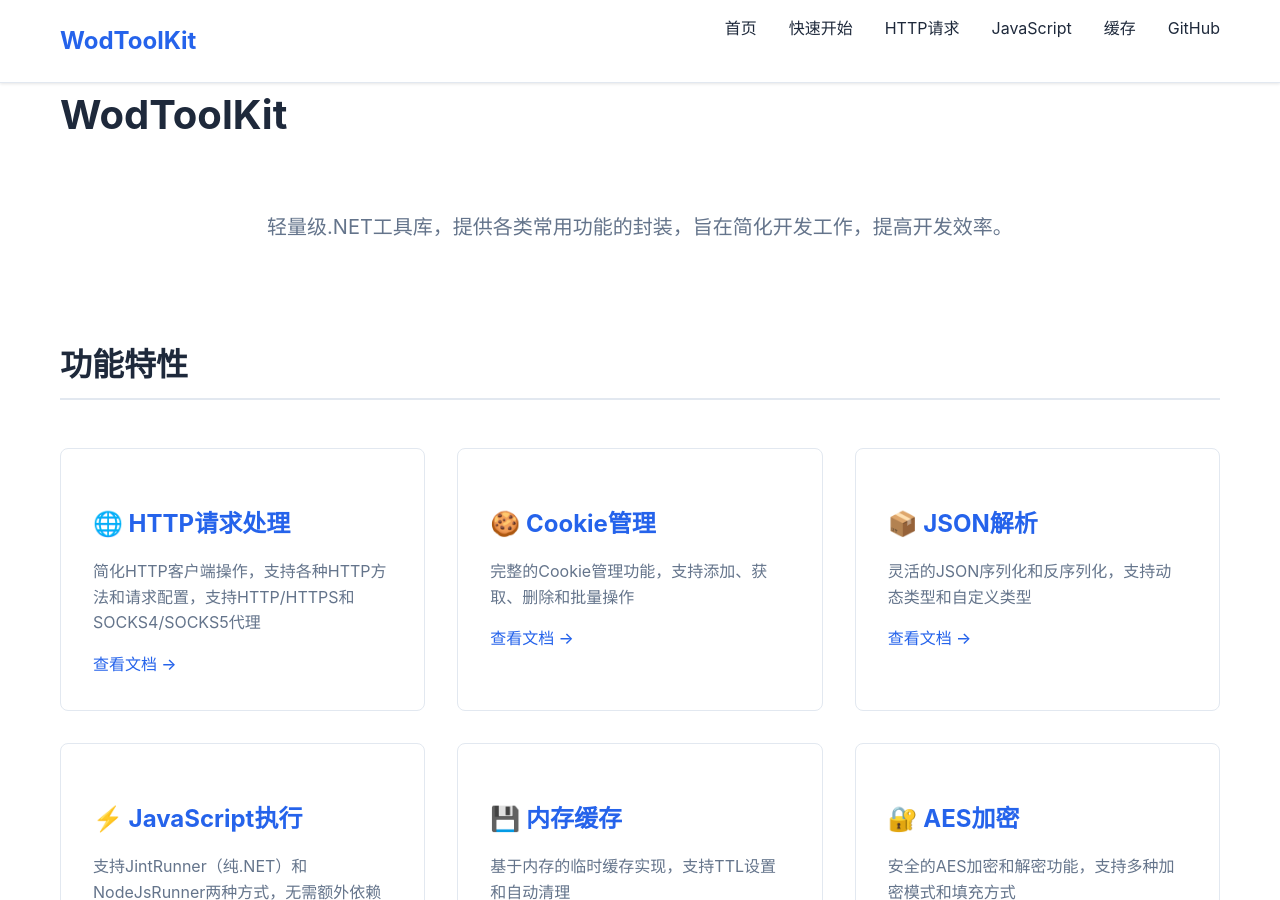
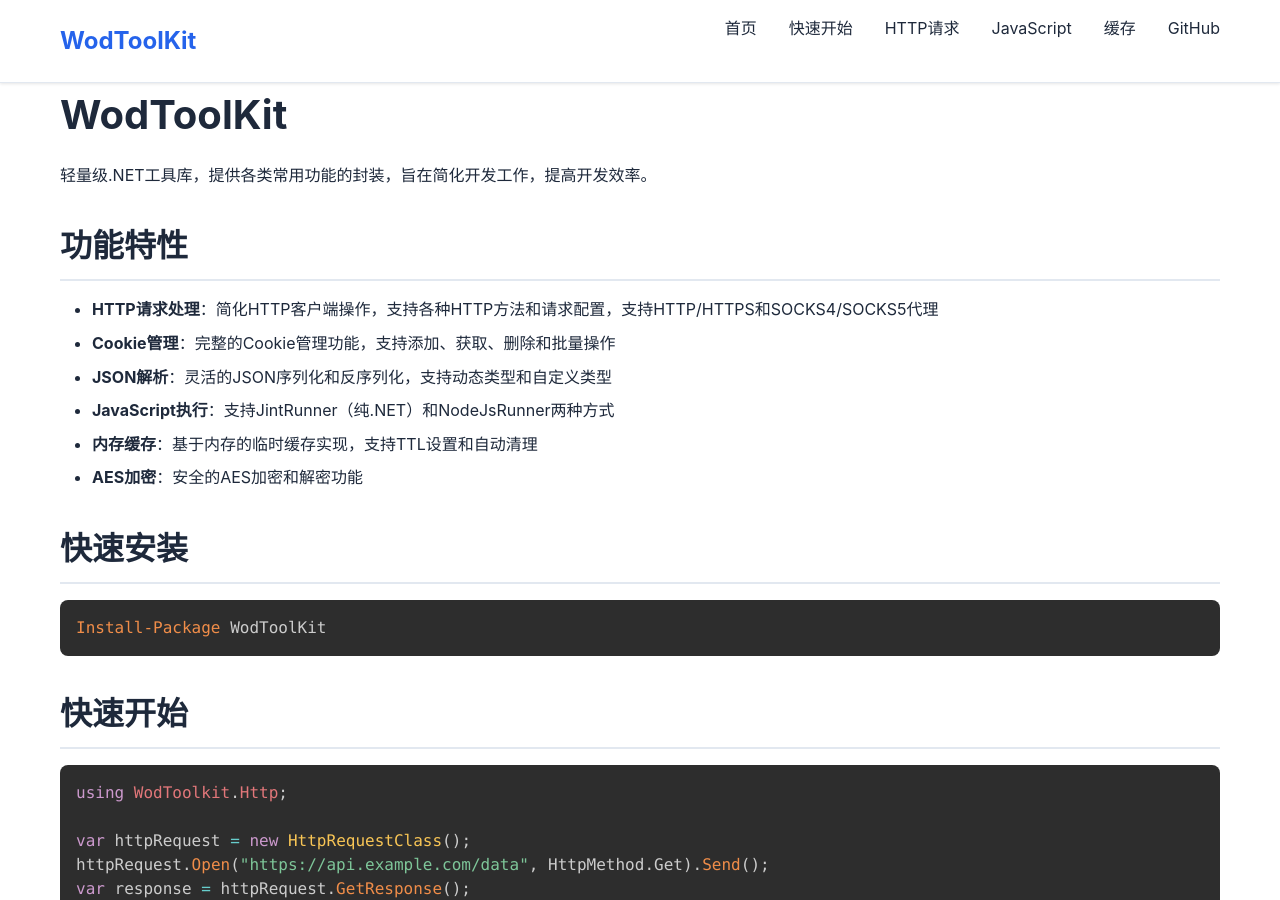
Before and after one commit to thiswod/WodToolkit, a Jekyll site: the page built from docs/index.md, in a window 1280 px wide and 900 px high. Built offline with Jekyll 4.4.1, drawn with Linux system fonts in a browser that asks for light colours; nearby versions of some CDN libraries; some of the changed text lies outside the part shown.

Commit message:
fix: Simplify Jekyll config and fix template variables

````diff
--- a/docs/_config.yml
+++ b/docs/_config.yml
@@ -10,41 +10,9 @@ defaults:
     values:
       layout: default
 
-# 安全设置
-safe: true
-
-# 导航
-navigation:
-  - title: 首页
-    url: /
-  - title: 快速开始
-    url: /getting-started
-  - title: HTTP请求
-    url: /http
-  - title: Cookie管理
-    url: /cookie
-  - title: JSON处理
-    url: /json
-  - title: JavaScript执行
-    url: /javascript
-  - title: 缓存
-    url: /cache
-  - title: 线程池
-    url: /threadpool
-  - title: AES加密
-    url: /aes
-  - title: API参考
-    url: /api
-
-# 作者信息
-author: Wod
-github_username: thiswod
-
-# 排除文件（只排除 docs 目录内的文件）
+# 排除文件
 exclude:
   - Gemfile
   - Gemfile.lock
-  - node_modules
-  - vendor/
   - README_EN.md
   - test.md
--- a/docs/_layouts/default.html
+++ b/docs/_layouts/default.html
@@ -20,7 +20,7 @@
           <li><a href="{{ '/http' | relative_url }}">HTTP请求</a></li>
           <li><a href="{{ '/javascript' | relative_url }}">JavaScript</a></li>
           <li><a href="{{ '/cache' | relative_url }}">缓存</a></li>
-          <li><a href="https://github.com/{{ site.github_username }}/WodToolKit" target="_blank">GitHub</a></li>
+          <li><a href="https://github.com/thiswod/WodToolKit" target="_blank">GitHub</a></li>
         </ul>
       </div>
     </nav>
--- a/docs/index.md
+++ b/docs/index.md
@@ -5,58 +5,21 @@ title: WodToolKit - 轻量级.NET工具库
 
 # WodToolKit
 
-<div class="hero">
-  <p class="lead">轻量级.NET工具库，提供各类常用功能的封装，旨在简化开发工作，提高开发效率。</p>
-</div>
+轻量级.NET工具库，提供各类常用功能的封装，旨在简化开发工作，提高开发效率。
 
 ## 功能特性
 
-<div class="features">
-  <div class="feature-card">
-    <h3>🌐 HTTP请求处理</h3>
-    <p>简化HTTP客户端操作，支持各种HTTP方法和请求配置，支持HTTP/HTTPS和SOCKS4/SOCKS5代理</p>
-    <a href="{{ '/http' | relative_url }}">查看文档 →</a>
-  </div>
-
-  <div class="feature-card">
-    <h3>🍪 Cookie管理</h3>
-    <p>完整的Cookie管理功能，支持添加、获取、删除和批量操作</p>
-    <a href="{{ '/cookie' | relative_url }}">查看文档 →</a>
-  </div>
-
-  <div class="feature-card">
-    <h3>📦 JSON解析</h3>
-    <p>灵活的JSON序列化和反序列化，支持动态类型和自定义类型</p>
-    <a href="{{ '/json' | relative_url }}">查看文档 →</a>
-  </div>
-
-  <div class="feature-card">
-    <h3>⚡ JavaScript执行</h3>
-    <p>支持JintRunner（纯.NET）和NodeJsRunner两种方式，无需额外依赖</p>
-    <a href="{{ '/javascript' | relative_url }}">查看文档 →</a>
-  </div>
-
-  <div class="feature-card">
-    <h3>💾 内存缓存</h3>
-    <p>基于内存的临时缓存实现，支持TTL设置和自动清理</p>
-    <a href="{{ '/cache' | relative_url }}">查看文档 →</a>
-  </div>
-
-  <div class="feature-card">
-    <h3>🔐 AES加密</h3>
-    <p>安全的AES加密和解密功能，支持多种加密模式和填充方式</p>
-    <a href="{{ '/aes' | relative_url }}">查看文档 →</a>
-  </div>
-</div>
+- **HTTP请求处理**：简化HTTP客户端操作，支持各种HTTP方法和请求配置，支持HTTP/HTTPS和SOCKS4/SOCKS5代理
+- **Cookie管理**：完整的Cookie管理功能，支持添加、获取、删除和批量操作
+- **JSON解析**：灵活的JSON序列化和反序列化，支持动态类型和自定义类型
+- **JavaScript执行**：支持JintRunner（纯.NET）和NodeJsRunner两种方式
+- **内存缓存**：基于内存的临时缓存实现，支持TTL设置和自动清理
+- **AES加密**：安全的AES加密和解密功能
 
 ## 快速安装
 
 ```powershell
-# 通过 NuGet 安装
 Install-Package WodToolKit
-
-# 或使用 .NET CLI
-dotnet add package WodToolKit
 ```
 
 ## 快速开始
````
Also changed, not shown: other parts of docs/_layouts/default.html (+2 -2 lines), other parts of docs/index.md (+1 -3 lines).
